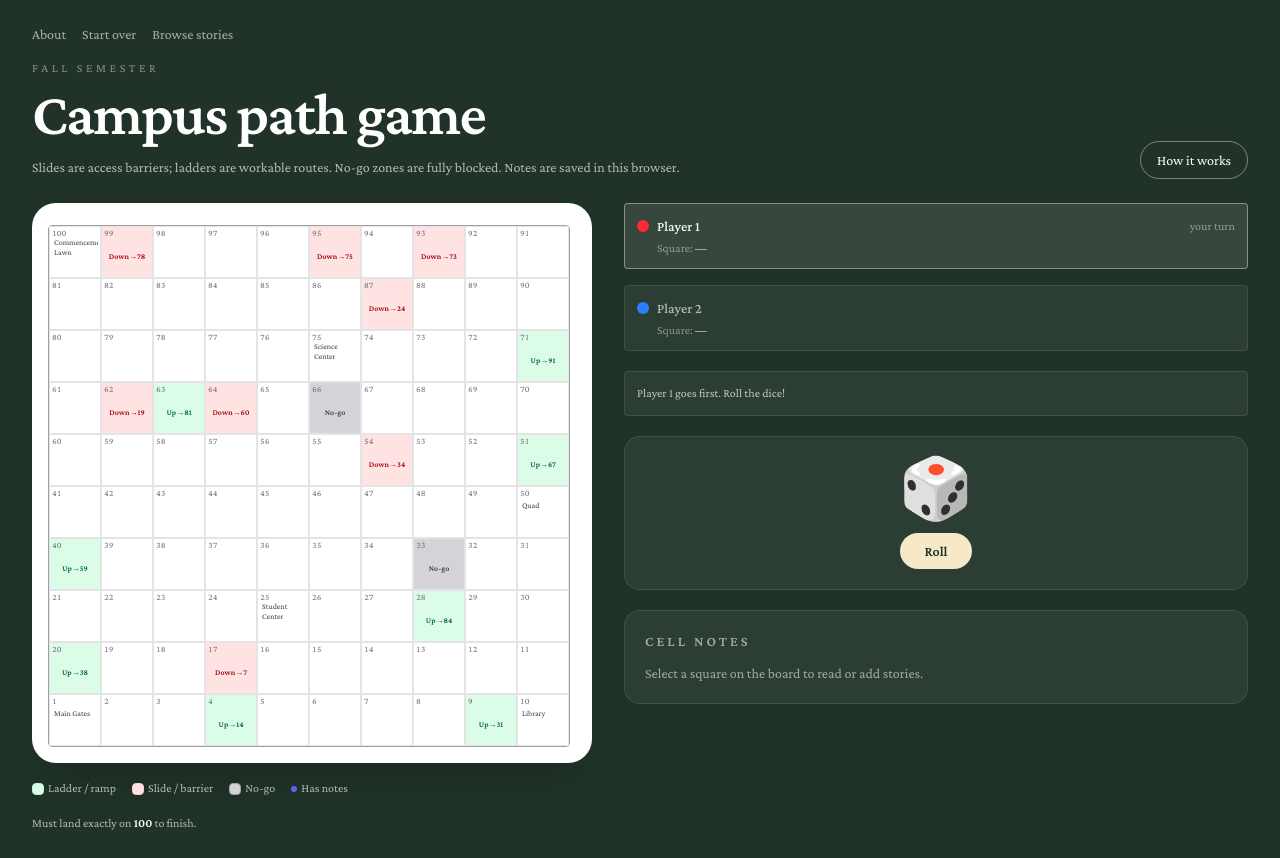
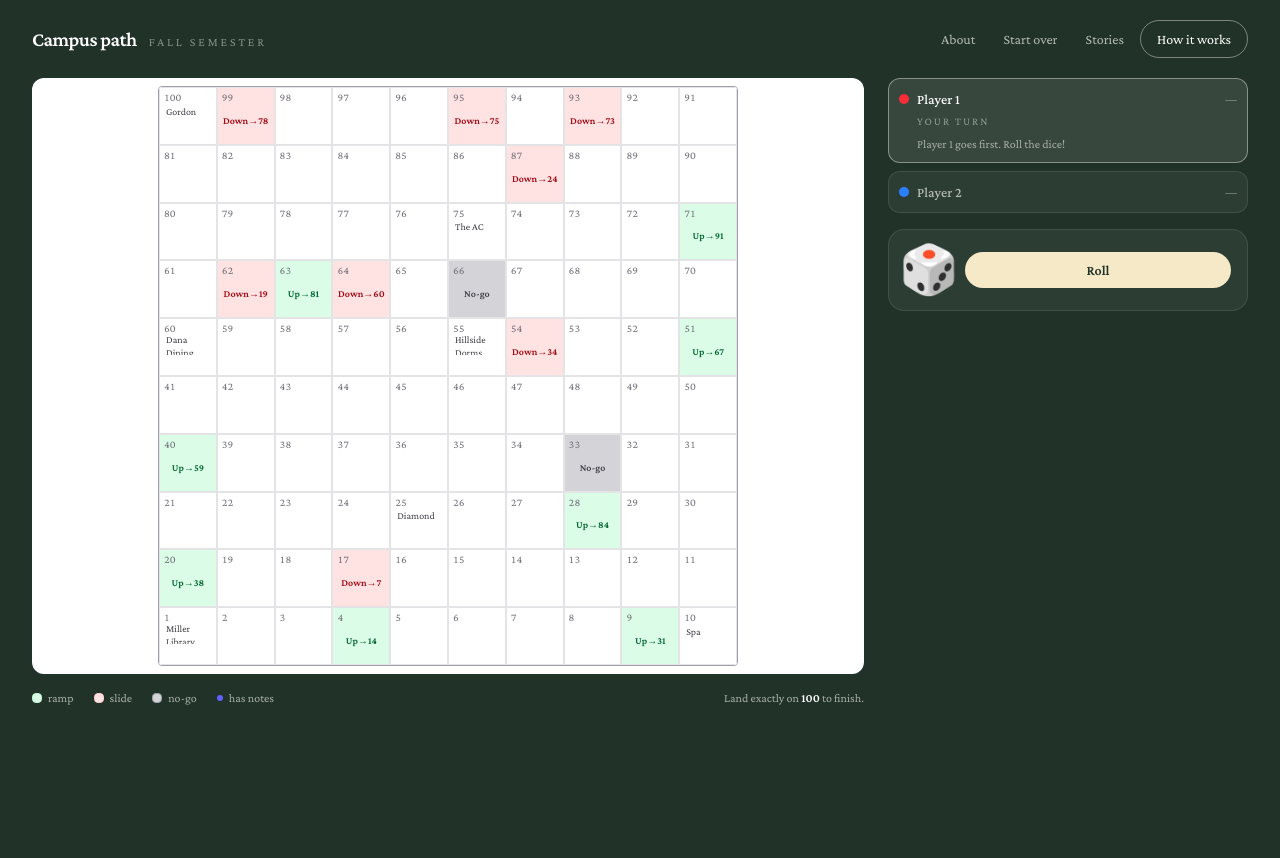
Before and after one commit to dave-sbs/anthro_game, a Next.js app: page /play/game in a window 1280 px wide. After the commit the page ends 800 px from the top, so only its background shows below. Built offline with nearby package versions, Linux system fonts and the light colour scheme.

Commit message:
WIP: Improved board

```diff
--- a/app/page.tsx
+++ b/app/page.tsx
@@ -10,7 +10,7 @@ export default function Home() {
 
         <div className="rounded-3xl border border-white/10 bg-white/5 p-6 space-y-5 text-lg text-white/72 leading-relaxed">
           <p>
-            This project uses the board game Snakes and Ladders to explore the built environment of the Colby College campus. Paths, setbacks, lifts, stairs, construction, snow—as a way to
+            This project uses the board game Snakes and Ladders to explore the built envjironment of the Colby College campus. Paths, setbacks, lifts, stairs, construction, snow, etc. every artifact of the campus as a way to
             hold collective memory. Each square stands for somewhere on campus. Slides represent the kinds of barriers people actually hit like ice, broken elevators, unclear routes. Ladders are the rare moments infrastructure works in your favor like an open door, a cleared ramp, a shuttle that waits for you.
           </p>
           <p>
--- a/components/Board.tsx
+++ b/components/Board.tsx
@@ -49,13 +49,13 @@ export default function Board({
     });
   });
 
-  const cellPx = Math.max(36, Math.min(56, Math.floor(520 / Math.max(cols, rows))));
-
   return (
     <div
-      className="inline-grid border border-zinc-400 rounded overflow-hidden bg-zinc-50"
+      className="mx-auto grid w-full border border-zinc-400 rounded overflow-hidden bg-zinc-50"
       style={{
-        gridTemplateColumns: `repeat(${cols}, ${cellPx}px)`,
+        gridTemplateColumns: `repeat(${cols}, minmax(0, 1fr))`,
+        aspectRatio: `${cols} / ${rows}`,
+        maxWidth: `min(100%, calc((100dvh - 220px) * ${cols} / ${rows}))`,
       }}
     >
       {rowsCells.flat().map((square) => {
@@ -77,11 +77,10 @@ export default function Board({
             type="button"
             key={square}
             onClick={() => onSelectCell(isSelected ? null : square)}
-            className={`relative min-h-[36px] border border-zinc-200 flex flex-col items-stretch justify-between p-0.5 text-left transition-shadow
+            className={`relative aspect-square min-h-[36px] border border-zinc-200 flex flex-col items-stretch justify-between p-1 text-left transition-shadow
               ${cellBg}
               ${isSelected ? 'ring-2 ring-blue-500 ring-inset z-10' : 'hover:brightness-[0.98]'}
             `}
-            style={{ height: cellPx, minHeight: 36 }}
             aria-pressed={isSelected}
             aria-label={
               label
@@ -90,28 +89,28 @@ export default function Board({
             }
           >
             <div className="flex items-start justify-between gap-0.5">
-              <span className="text-[9px] text-zinc-500 leading-none tabular-nums">{square}</span>
+              <span className="text-[11px] text-zinc-500 leading-none tabular-nums">{square}</span>
               {hasNotes && (
                 <span
-                  className="shrink-0 w-1.5 h-1.5 rounded-full bg-indigo-500"
+                  className="shrink-0 w-2 h-2 rounded-full bg-indigo-500"
                   title="Has notes"
                 />
               )}
             </div>
             {label && (
-              <span className="text-[8px] leading-tight text-zinc-700 line-clamp-2 px-0.5">{label}</span>
+              <span className="text-[10px] leading-tight text-zinc-700 line-clamp-2 px-0.5">{label}</span>
             )}
             <div className="flex flex-col items-center gap-0 min-h-[14px] justify-end">
               {isNoGo && (
-                <span className="text-[8px] font-semibold text-zinc-700 leading-tight">No-go</span>
+                <span className="text-[10px] font-semibold text-zinc-700 leading-tight">No-go</span>
               )}
               {isLadder && (
-                <span className="text-[8px] font-semibold text-green-800 leading-tight">
+                <span className="text-[10px] font-semibold text-green-800 leading-tight">
                   Up→{ladders[square]}
                 </span>
               )}
               {isSlide && (
-                <span className="text-[8px] font-semibold text-red-800 leading-tight">
+                <span className="text-[10px] font-semibold text-red-800 leading-tight">
                   Down→{slides[square]}
                 </span>
               )}
@@ -122,7 +121,7 @@ export default function Board({
                 return (
                   <div
                     key={p.id}
-                    className={`w-3 h-3 rounded-full ${PLAYER_COLORS[ci]} ring-1 ${PLAYER_RING[ci]}`}
+                    className={`w-3.5 h-3.5 rounded-full ${PLAYER_COLORS[ci]} ring-1 ${PLAYER_RING[ci]}`}
                     title={p.name}
                   />
                 );
--- /dev/null
+++ b/components/CellNotesDrawer.tsx
@@ -0,0 +1,120 @@
+'use client';
+
+import { useCallback, useEffect, useState } from 'react';
+import type { CellNote } from '@/types/game';
+
+type CellNotesDrawerProps = {
+  selectedCell: number | null;
+  selectedLabel: string | undefined;
+  notes: CellNote[];
+  onClose: () => void;
+  onAddNote: (text: string) => void;
+  onDeleteNote: (noteId: string) => void;
+};
+
+export default function CellNotesDrawer({
+  selectedCell,
+  selectedLabel,
+  notes,
+  onClose,
+  onAddNote,
+  onDeleteNote,
+}: CellNotesDrawerProps) {
+  const [draft, setDraft] = useState('');
+  const isOpen = selectedCell != null;
+
+  useEffect(() => {
+    if (!isOpen) return;
+    const onKey = (e: KeyboardEvent) => {
+      if (e.key === 'Escape') onClose();
+    };
+    window.addEventListener('keydown', onKey);
+    return () => window.removeEventListener('keydown', onKey);
+  }, [isOpen, onClose]);
+
+  useEffect(() => {
+    setDraft('');
+  }, [selectedCell]);
+
+  const submit = useCallback(() => {
+    const text = draft.trim();
+    if (!text) return;
+    onAddNote(text);
+    setDraft('');
+  }, [draft, onAddNote]);
+
+  if (!isOpen) return null;
+
+  return (
+    <div
+      className="absolute inset-0 z-10 flex flex-col rounded-2xl border border-white/10 bg-[#243b30] shadow-2xl shadow-black/40
+        max-lg:fixed max-lg:inset-x-0 max-lg:bottom-0 max-lg:top-auto max-lg:max-h-[80vh] max-lg:rounded-b-none"
+      role="dialog"
+      aria-label={`Notes for square ${selectedCell}`}
+    >
+      <header className="flex items-start justify-between gap-3 border-b border-white/10 p-4">
+        <div className="min-w-0">
+          <p className="text-xs uppercase tracking-[0.22em] text-white/50">Square {selectedCell}</p>
+          {selectedLabel && (
+            <p className="mt-1 truncate text-base font-semibold text-white">{selectedLabel}</p>
+          )}
+        </div>
+        <button
+          type="button"
+          onClick={onClose}
+          aria-label="Close notes"
+          className="shrink-0 rounded-full border border-white/20 px-2.5 py-1 text-xs text-white/70 hover:bg-white/10 hover:text-white"
+        >
+          ✕
+        </button>
+      </header>
+
+      <ul className="flex flex-1 flex-col gap-2 overflow-y-auto p-4">
+        {notes.length === 0 && (
+          <li className="text-sm text-white/45">No notes yet for this square.</li>
+        )}
+        {notes.map((n) => (
+          <li
+            key={n.id}
+            className="flex justify-between gap-3 rounded-xl border border-white/10 bg-white/10 p-3 text-sm text-white/80"
+          >
+            <span className="leading-relaxed break-words">{n.text}</span>
+            <button
+              type="button"
+              className="shrink-0 text-xs text-white/45 hover:text-white"
+              onClick={() => onDeleteNote(n.id)}
+            >
+              Delete
+            </button>
+          </li>
+        ))}
+      </ul>
+
+      <div className="border-t border-white/10 p-4">
+        <label className="flex flex-col gap-2 text-xs uppercase tracking-[0.18em] text-white/55">
+          Add a note
+          <textarea
+            value={draft}
+            onChange={(e) => setDraft(e.target.value)}
+            onKeyDown={(e) => {
+              if ((e.metaKey || e.ctrlKey) && e.key === 'Enter') {
+                e.preventDefault();
+                submit();
+              }
+            }}
+            placeholder="Experience, memory, or barrier at this place..."
+            className="min-h-[72px] rounded-xl border border-white/15 bg-white/10 px-3 py-2 text-sm text-white normal-case tracking-normal outline-none placeholder:text-white/35 focus:border-[#f5e9c8]"
+          />
+        </label>
+        <button
+          type="button"
+          onClick={submit}
+          disabled={!draft.trim()}
+          className="mt-3 w-full rounded-full bg-[#f5e9c8] px-4 py-2 text-sm font-semibold text-[#213329] hover:brightness-95 disabled:cursor-not-allowed disabled:opacity-40"
+        >
+          Save note
+        </button>
+      </div>
+    </div>
+  );
+}
--- a/components/Dice.tsx
+++ b/components/Dice.tsx
@@ -13,14 +13,14 @@ const FACES = ['', '⚀', '⚁', '⚂', '⚃', '⚄', '⚅'];
 export default function Dice({ value, phase, onRoll, canRoll = true }: DiceProps) {
   const disabled = phase === 'ended' || !canRoll;
   return (
-    <div className="flex flex-col items-center gap-3">
-      <div className="text-6xl select-none w-16 h-16 flex items-center justify-center">
+    <div className="flex items-center justify-between gap-3">
+      <div className="flex h-12 w-12 select-none items-center justify-center text-5xl leading-none">
         {value ? FACES[value] : '🎲'}
       </div>
       <button
         onClick={onRoll}
         disabled={disabled}
-        className="rounded-full bg-[#f5e9c8] px-6 py-2 text-sm font-semibold text-[#213329]
+        className="flex-1 rounded-full bg-[#f5e9c8] px-5 py-2 text-sm font-semibold text-[#213329]
           hover:brightness-95 active:brightness-90
           disabled:opacity-40 disabled:cursor-not-allowed
           transition-colors"
--- a/components/PlayGame.tsx
+++ b/components/PlayGame.tsx
@@ -1,8 +1,9 @@
 'use client';
 
 import Link from 'next/link';
-import { useCallback, useMemo, useState } from 'react';
+import { useCallback, useMemo } from 'react';
 import Board from './Board';
+import CellNotesDrawer from './CellNotesDrawer';
 import Dice from './Dice';
 import HowItWorks from './HowItWorks';
 import PlayerPanel from './PlayerPanel';
@@ -16,7 +17,6 @@ function getSeason(seasons: SeasonConfig[], seasonId: string): SeasonConfig {
 
 export default function PlayGame() {
   const { state, dispatch } = usePlay();
-  const [draftNote, setDraftNote] = useState('');
   const activeSeason = useMemo(
     () => getSeason(state.seasons, state.seasonId),
     [state.seasons, state.seasonId],
@@ -43,43 +43,62 @@ export default function PlayGame() {
   const selectedLabel =
     state.selectedCell != null ? effectiveBoard.cellLabels[state.selectedCell] : undefined;
 
-  const addNote = useCallback(() => {
+  const closeDrawer = useCallback(() => {
+    dispatch({ type: 'SELECT_CELL', cell: null });
+  }, [dispatch]);
+
+  const addNote = useCallback(
+    (text: string) => {
       if (state.selectedCell == null) return;
-    const text = draftNote.trim();
-    if (!text) return;
       dispatch({ type: 'ADD_NOTE', seasonId: state.seasonId, cell: state.selectedCell, text });
-    setDraftNote('');
-  }, [draftNote, dispatch, state.seasonId, state.selectedCell]);
+    },
+    [dispatch, state.seasonId, state.selectedCell],
+  );
+
+  const deleteNote = useCallback(
+    (noteId: string) => {
+      if (state.selectedCell == null) return;
+      dispatch({ type: 'DELETE_NOTE', seasonId: state.seasonId, cell: state.selectedCell, noteId });
+    },
+    [dispatch, state.seasonId, state.selectedCell],
+  );
 
   return (
-    <main className="min-h-screen bg-[#213329] px-5 py-6 text-white md:px-8">
-      <div className="mx-auto max-w-7xl">
-        <header className="mb-6 flex flex-col gap-4 md:flex-row md:items-end md:justify-between">
-          <div>
-            <nav className="mb-4 flex flex-wrap gap-x-4 gap-y-1 text-sm text-white/60">
-              <Link href="/" className="hover:text-white">
+    <main className="min-h-screen bg-[#213329] px-5 py-5 text-white md:px-8">
+      <div className="mx-auto max-w-[1400px]">
+        <header className="mb-5 flex flex-wrap items-center justify-between gap-3">
+          <div className="flex items-baseline gap-3 min-w-0">
+            <h1 className="text-lg font-semibold tracking-tight md:text-xl">Campus path</h1>
+            <span className="text-xs uppercase tracking-[0.24em] text-white/45">
+              {activeSeason.name}
+            </span>
+          </div>
+          <nav className="flex items-center gap-1 text-sm text-white/65">
+            <Link
+              href="/"
+              className="rounded-full px-3 py-1 hover:bg-white/10 hover:text-white"
+            >
               About
             </Link>
-              <Link href="/play" className="hover:text-white">
+            <Link
+              href="/play"
+              className="rounded-full px-3 py-1 hover:bg-white/10 hover:text-white"
+            >
               Start over
             </Link>
-              <Link href="/stories" className="hover:text-white">
-                Browse stories
+            <Link
+              href="/stories"
+              className="rounded-full px-3 py-1 hover:bg-white/10 hover:text-white"
+            >
+              Stories
             </Link>
+            <HowItWorks />
           </nav>
-            <p className="text-xs uppercase tracking-[0.3em] text-white/45">{activeSeason.name}</p>
-            <h1 className="mt-2 text-4xl font-semibold tracking-tight md:text-6xl">Campus path game</h1>
-            <p className="mt-3 max-w-2xl text-sm leading-relaxed text-white/65">
-              Slides are access barriers; ladders are workable routes. No-go zones are fully blocked. Notes are
-              saved in this browser.
-            </p>
-          </div>
-          <HowItWorks />
         </header>
 
-        <div className="grid gap-8 xl:grid-cols-[minmax(0,560px)_minmax(320px,1fr)]">
-          <section>
-            <div className="overflow-x-auto rounded-3xl bg-white p-4 shadow-2xl shadow-black/20">
+        <div className="grid gap-6 lg:grid-cols-[minmax(0,1fr)_320px] xl:grid-cols-[minmax(0,1fr)_360px]">
+          <section className="min-w-0">
+            <div className="overflow-x-auto rounded-xl bg-white p-2">
               <Board
                 players={state.players}
                 board={effectiveBoard}
@@ -89,33 +108,34 @@ export default function PlayGame() {
               />
             </div>
 
-            <div className="mt-4 flex flex-wrap gap-4 text-xs leading-relaxed text-white/65">
-              <p>
-                <span className="mr-1 inline-block h-3 w-3 rounded-sm border border-green-200 bg-green-100 align-middle" />
-                Ladder / ramp
-              </p>
-              <p>
-                <span className="mr-1 inline-block h-3 w-3 rounded-sm border border-red-200 bg-red-100 align-middle" />
-                Slide / barrier
-              </p>
-              <p>
-                <span className="mr-1 inline-block h-3 w-3 rounded-sm border border-zinc-400 bg-zinc-300 align-middle" />
-                No-go
-              </p>
-              <p>
-                <span className="mr-1 inline-block h-1.5 w-1.5 rounded-full bg-indigo-500 align-middle" />
-                Has notes
-              </p>
-              <p className="basis-full">
-                Must land exactly on <span className="font-semibold text-white">{effectiveBoard.lastCell}</span> to finish.
-              </p>
+            <div className="mt-4 flex flex-wrap items-center gap-x-5 gap-y-2 text-xs text-white/60">
+              <span className="inline-flex items-center gap-1.5">
+                <span className="inline-block h-2.5 w-2.5 rounded-sm border border-green-200 bg-green-100" />
+                ramp
+              </span>
+              <span className="inline-flex items-center gap-1.5">
+                <span className="inline-block h-2.5 w-2.5 rounded-sm border border-red-200 bg-red-100" />
+                slide
+              </span>
+              <span className="inline-flex items-center gap-1.5">
+                <span className="inline-block h-2.5 w-2.5 rounded-sm border border-zinc-400 bg-zinc-300" />
+                no-go
+              </span>
+              <span className="inline-flex items-center gap-1.5">
+                <span className="inline-block h-1.5 w-1.5 rounded-full bg-indigo-500" />
+                has notes
+              </span>
+              <span className="ml-auto">
+                Land exactly on{' '}
+                <span className="font-semibold text-white">{effectiveBoard.lastCell}</span> to finish.
+              </span>
             </div>
           </section>
 
-          <section className="flex min-w-0 flex-col gap-5">
+          <aside className="relative flex min-w-0 flex-col gap-4 lg:min-h-[520px]">
             <PlayerPanel state={state} />
 
-            <div className="rounded-2xl border border-white/10 bg-white/5 p-5">
+            <div className="rounded-2xl border border-white/10 bg-white/5 p-4">
               <Dice
                 value={state.diceValue}
                 phase={state.phase}
@@ -126,70 +146,22 @@ export default function PlayGame() {
                 <button
                   type="button"
                   onClick={() => dispatch({ type: 'RESET' })}
-                  className="mx-auto mt-4 block rounded-full border border-white/40 px-4 py-2 text-sm text-white hover:bg-white/10"
+                  className="mx-auto mt-3 block rounded-full border border-white/40 px-4 py-1.5 text-sm text-white hover:bg-white/10"
                 >
                   New round
                 </button>
               )}
             </div>
 
-            <section className="rounded-2xl border border-white/10 bg-white/5 p-5">
-              <h2 className="text-sm font-semibold uppercase tracking-[0.22em] text-white/55">Cell notes</h2>
-              {state.selectedCell == null ? (
-                <p className="mt-3 text-sm text-white/55">Select a square on the board to read or add stories.</p>
-              ) : (
-                <>
-                  <p className="mt-3 text-lg font-semibold text-white">
-                    Square {state.selectedCell}
-                    {selectedLabel ? ` — ${selectedLabel}` : ''}
-                  </p>
-                  <ul className="mt-3 mb-4 flex max-h-48 flex-col gap-2 overflow-y-auto">
-                    {selectedNotes.length === 0 && (
-                      <li className="text-sm text-white/45">No notes yet for this square.</li>
-                    )}
-                    {selectedNotes.map((n) => (
-                      <li
-                        key={n.id}
-                        className="flex justify-between gap-3 rounded-xl border border-white/10 bg-white/10 p-3 text-sm text-white/75"
-                      >
-                        <span className="leading-relaxed">{n.text}</span>
-                        <button
-                          type="button"
-                          className="shrink-0 text-xs text-white/45 hover:text-white"
-                          onClick={() =>
-                            dispatch({
-                              type: 'DELETE_NOTE',
-                              seasonId: state.seasonId,
-                              cell: state.selectedCell!,
-                              noteId: n.id,
-                            })
-                          }
-                        >
-                          Delete
-                        </button>
-                      </li>
-                    ))}
-                  </ul>
-                  <label className="flex flex-col gap-2 text-sm text-white/70">
-                    Add a note
-                    <textarea
-                      className="min-h-[88px] rounded-xl border border-white/15 bg-white/10 px-3 py-2 text-white outline-none placeholder:text-white/35 focus:border-[#f5e9c8]"
-                      value={draftNote}
-                      onChange={(e) => setDraftNote(e.target.value)}
-                      placeholder="Experience, memory, or barrier at this place..."
+            <CellNotesDrawer
+              selectedCell={state.selectedCell}
+              selectedLabel={selectedLabel}
+              notes={selectedNotes}
+              onClose={closeDrawer}
+              onAddNote={addNote}
+              onDeleteNote={deleteNote}
             />
-                  </label>
-                  <button
-                    type="button"
-                    onClick={addNote}
-                    className="mt-3 rounded-full bg-[#f5e9c8] px-4 py-2 text-sm font-semibold text-[#213329] hover:brightness-95"
-                  >
-                    Save note
-                  </button>
-                </>
-              )}
-            </section>
-          </section>
+          </aside>
         </div>
       </div>
     </main>
--- a/components/PlayerPanel.tsx
+++ b/components/PlayerPanel.tsx
@@ -1,4 +1,4 @@
-import type { GameState } from '@/types/game';
+import type { GameState, Player } from '@/types/game';
 
 type PlayerPanelProps = {
   state: GameState;
@@ -15,44 +15,77 @@ const PLAYER_DOT = [
   'bg-lime-600',
 ] as const;
 
-export default function PlayerPanel({ state }: PlayerPanelProps) {
-  const { players, currentPlayerIndex, message, phase, winner } = state;
+function dotClass(playerId: number): string {
+  const i = ((playerId % PLAYER_DOT.length) + PLAYER_DOT.length) % PLAYER_DOT.length;
+  return PLAYER_DOT[i]!;
+}
 
-  return (
-    <div className="flex min-w-[220px] flex-col gap-4">
-      {players.map((p, i) => {
-        const isActive = phase !== 'ended' && i === currentPlayerIndex;
-        const isWinner = phase === 'ended' && winner === p.id;
-        const ci = ((p.id % PLAYER_DOT.length) + PLAYER_DOT.length) % PLAYER_DOT.length;
-        return (
-          <div
-            key={p.id}
-            className={`p-3 rounded border ${
-              isWinner
+type PlayerCardProps = {
+  player: Player;
+  isActive: boolean;
+  isWinner: boolean;
+  compact: boolean;
+  message?: string;
+};
+
+function PlayerCard({ player, isActive, isWinner, compact, message }: PlayerCardProps) {
+  const stateClass = isWinner
     ? 'border-[#f5e9c8]/70 bg-[#f5e9c8]/15'
     : isActive
       ? 'border-white/40 bg-white/10'
-                  : 'border-white/10 bg-white/5'
+      : 'border-white/10 bg-white/5';
+
+  return (
+    <div className={`rounded-xl border ${stateClass} ${compact ? 'p-2' : 'p-2.5'}`}>
+      <div className="flex items-center gap-2">
+        <div className={`h-2.5 w-2.5 shrink-0 rounded-full ${dotClass(player.id)}`} />
+        <span
+          className={`min-w-0 flex-1 truncate text-sm font-medium ${
+            isActive || isWinner ? 'text-white' : 'text-white/65'
           }`}
         >
-            <div className="flex items-center gap-2">
-              <div className={`w-3 h-3 rounded-full shrink-0 ${PLAYER_DOT[ci]}`} />
-              <span className={`font-medium text-sm ${isActive ? 'text-white' : 'text-white/65'}`}>
-                {p.name}
+          {player.name}
         </span>
-              {isWinner && <span className="ml-auto text-sm font-semibold text-[#f5e9c8]">Winner!</span>}
-              {isActive && <span className="ml-auto text-xs text-white/45">your turn</span>}
+        <span className="shrink-0 text-xs tabular-nums text-white/50">
+          {player.position || '—'}
+        </span>
       </div>
-            <p className="text-xs text-white/45 mt-1 ml-5">
-              Square: <span className="font-semibold text-white/75">{p.position || '—'}</span>
+      {!compact && isActive && !isWinner && (
+        <p className="mt-1 ml-[18px] text-[11px] uppercase tracking-[0.18em] text-white/45">
+          your turn
         </p>
-          </div>
-        );
-      })}
-
-      <div className="mt-1 p-3 rounded border border-white/10 bg-white/5">
-        <p className="text-xs text-white/70 leading-relaxed">{message}</p>
-      </div>
+      )}
+      {!compact && isWinner && (
+        <p className="mt-1 ml-[18px] text-[11px] uppercase tracking-[0.18em] text-[#f5e9c8]">
+          winner
+        </p>
+      )}
+      {!compact && isActive && !isWinner && message && (
+        <p className="mt-1.5 ml-[18px] text-xs leading-snug text-white/55">{message}</p>
+      )}
     </div>
   );
 }
+
+export default function PlayerPanel({ state }: PlayerPanelProps) {
+  const { players, currentPlayerIndex, message, phase, winner } = state;
+  const compact = players.length > 4;
+
+  return (
+    <div className={compact ? 'grid grid-cols-2 gap-2' : 'flex flex-col gap-2'}>
+      {players.map((p, i) => (
+        <PlayerCard
+          key={p.id}
+          player={p}
+          isActive={phase !== 'ended' && i === currentPlayerIndex}
+          isWinner={phase === 'ended' && winner === p.id}
+          compact={compact}
+          message={message}
+        />
+      ))}
+      {compact && message && (
+        <p className="col-span-2 mt-1 text-xs leading-snug text-white/55">{message}</p>
+      )}
+    </div>
+  );
+}
--- a/lib/game-data.ts
+++ b/lib/game-data.ts
@@ -26,12 +26,13 @@ const fallBoard = {
   },
   noGo: [33, 66],
   cellLabels: {
-    1: 'Main Gates',
-    10: 'Library',
-    25: 'Student Center',
-    50: 'Quad',
-    75: 'Science Center',
-    100: 'Commencement Lawn',
+    1: 'Miller Library',
+    10: 'Spa',
+    25: 'Diamond',
+    55: 'Hillside Dorms',
+    60: 'Dana Dining Hall',
+    75: 'The AC',
+    100: 'Gordon',
   },
 } satisfies SeasonBoardSpec;
 
```
Also changed, not shown: plans/ideas.md (added, +2 -0 lines). Lines whose indentation alone changed are shown as unchanged.
